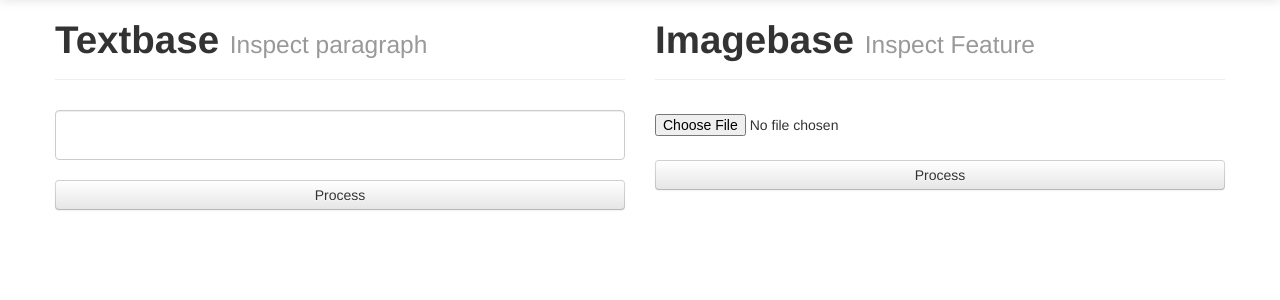
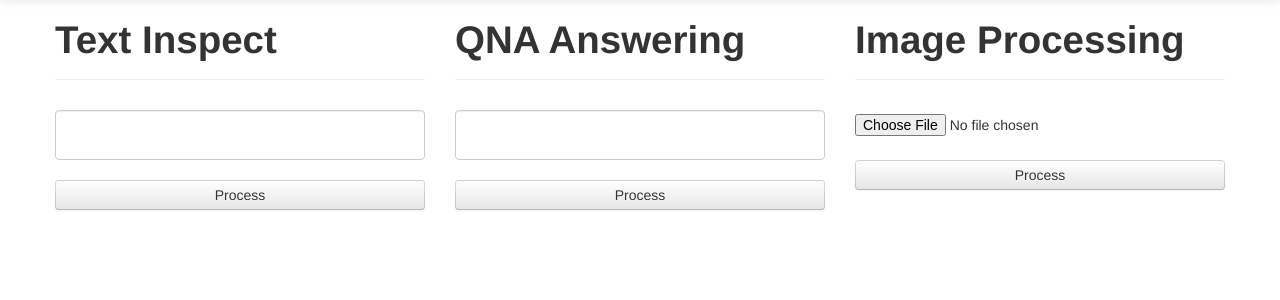
Before and after one commit to MrLeeTeam/MrleeDemo, a Flask app: page / in a window 1280 px wide. Shown: the part 41-341 px from the top of the page. Run offline with Flask 2, Linux system fonts and the light colour scheme.

Commit message:
add QNA system

```diff
--- a/server.py
+++ b/server.py
@@ -39,6 +39,12 @@ def process():
             }
             return jsonify(returnee)
 
+        elif request.form['action'] == "qna":
+            returnee = {
+                "annswer": qna.quest(request.form['contents'])
+            }
+            return jsonify(returnee)
+
         elif request.form['action'] == "image":
             image = request.files['image']
             returnee = {}
@@ -50,7 +56,6 @@ def process():
                     "uploaded": fullpath,
                     "inspected": imageprocess.do(os.path.abspath(fullpath))
                 }
-
             return jsonify(returnee)
 
         else:
@@ -65,11 +70,5 @@ def uploaded(filename):
     return send_file(os.path.join(MrLee.config['UPLOAD_FOLDER'], filename))
 
 
-## QNA Test
-@MrLee.route("/qna/<question>", methods=['GET'])
-def getAnswer(question):
-    return qna.quest(question)
-
-
 if __name__ == "__main__":
     MrLee.run(debug=True, port=8000)
--- a/static/function.js
+++ b/static/function.js
@@ -33,6 +33,17 @@ function doProcess(a) {
                 $('#result_' + a).append(html);
             }
         });
+    } else if (a == "qna") {
+        $('#result_' + a).html('<div class="title">Processing...</div>');
+        if ($('#contentsbox').height() > 200) {
+            $('#contentsbox').animate({height: '200px'});
+        }
+        $.post("/process", $('#form_' + a).serialize(), function(data) {
+            $('#result_' + a).html('');
+            item = "<div><div class='title'>* Answer</div>" + data.answer + "</div>";
+            $('#result_' + a).append(item);
+        }, "json");
+
     }
 }
 
--- a/templates/main.html
+++ b/templates/main.html
@@ -28,9 +28,9 @@
 
     <div class="container">
         <div class="row-fluid">
-            <div class="span6">
+            <div class="span4">
                 <div class="page-header">
-                    <h1>Textbase <small>Inspect paragraph</small></h1>
+                    <h1>Text Inspect</h1>
                 </div>
                  <form action="/process" method="post" enctype="multipart/form-data" id="form_text">
                      <textarea name="contents" id="contentsbox" class="input-block-level" rows="2" style="resize: none;" onkeyup="textAreaAdjust(this)" style="overflow:hidden"></textarea>
@@ -43,9 +43,24 @@
 
                 </div>
             </div>
-            <div class="span6">
+            <div class="span4">
                 <div class="page-header">
-                    <h1>Imagebase <small>Inspect Feature</small></h1>
+                    <h1>QNA Answering</h1>
+                </div>
+                <form action="/process" method="post" id="form_qna">
+                    <textarea name="contents" id="qnabox" class="input-block-level" rows="2" style="resize: none;" onkeyup="textAreaAdjust(this)" style="overflow:hidden"></textarea>
+                    <input type="hidden" name="action" value="qna"/>
+                </form>
+                <div>
+                    <button onClick="doProcess('qna');" class="btn input-block-level">Process</button>
+                </div>
+                <div id="result_qna" class="resultbox">
+
+                </div>
+            </div>
+            <div class="span4">
+                <div class="page-header">
+                    <h1>Image Processing</h1>
                 </div>
                 <form action="/process" method="post" enctype="multipart/form-data" id="form_image">
                     <input type="file" name="image">
```
